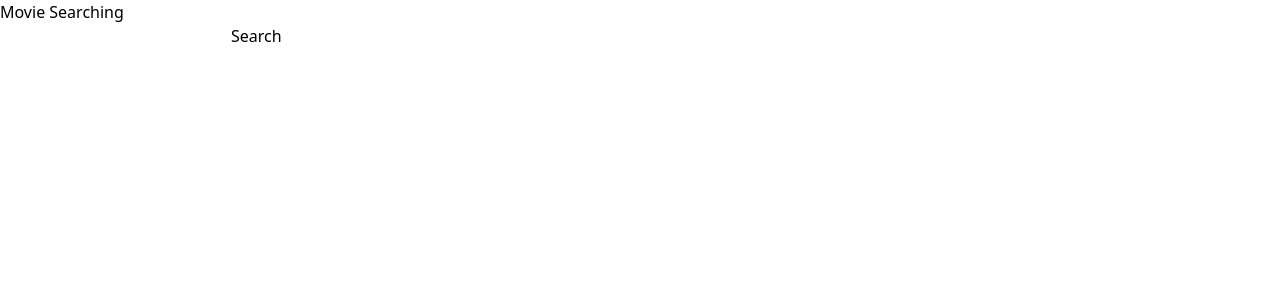
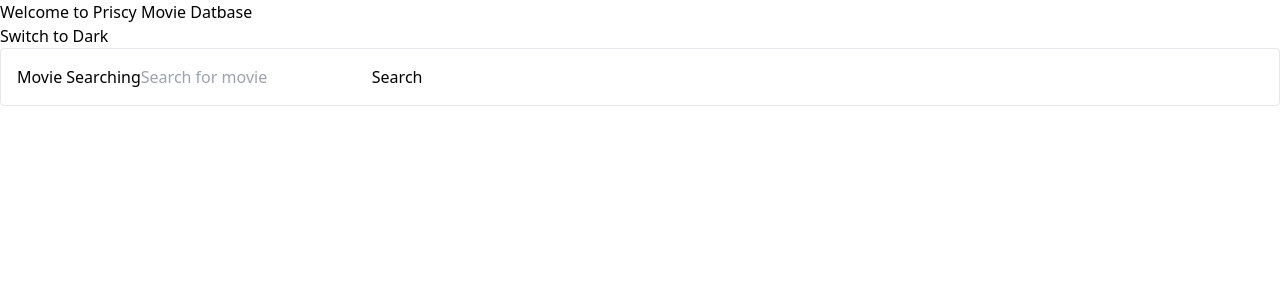
Before and after one commit to Priscy-code/Movie_react, a React (Vite) app: page / in a window 1280 px wide. Shown: the top 300 px of the page. Built offline with nearby package versions, Linux system fonts and the light colour scheme.

Commit message:
api intergation

```diff
--- a/src/App.jsx
+++ b/src/App.jsx
@@ -1,9 +1,31 @@
 import React from 'react'
 import SearchBar from './components/SearchBar'
+import { useEffect } from 'react';
+import { useState } from 'react';
 
 const App = () => {
+  const [theme, setTheme] = useState('light');
+
+  useEffect(() => {
+    const savedTheme = localStorage.getItem("theme") || "light";
+    setTheme(savedTheme);
+    document.documentElement.setAttribute("data-theme", savedTheme)
+  }, []);
+
+  const toggleTheme = () => {
+    const newTheme = theme === "light" ? "dark" : "light";
+    setTheme(newTheme);
+    document.documentElement.setAttribute("data-theme", newTheme);
+    localStorage.setItem("theme", newTheme)
+  }
   return (
-    <div>
+    <div className={`app-container ${theme}`}>
+      <header>
+        <h1>Welcome to Priscy Movie Datbase </h1>
+        <button onClick={toggleTheme}>
+          Switch to {theme === "light" ? "Dark" : "Light"}
+        </button>
+      </header>
       <SearchBar/>
     </div>
   )
--- a/src/components/MovieDetails.jsx
+++ b/src/components/MovieDetails.jsx
@@ -0,0 +1,29 @@
+const MovieDetails = ({movie}) => {
+    return(
+        <div>
+            <h2>{movie.Title} ({movie.Year})</h2>
+            <img src={movie.Poster} alt={movie.Title} />
+            <p><strong>Genre:</strong>{movie.Genre}</p>
+            <p><strong>Plot:</strong>{movie.Plot}</p>
+            <p><strong>Cast:</strong>{movie.Actors}</p>
+            <p><strong>Director:</strong>{movie.Director}</p>
+            <p><strong>Rating:</strong></p>
+
+           {movie.Ratings && Array.isArray(movie.Ratings) && movie.Ratings.length > 0 ?(
+            <ul>
+                {movie.Ratings.map((rating, index) => (
+                    <li key={index}>
+                        {rating.Source}: {rating.Value}
+                    </li>
+                ))}
+            </ul>
+           ): (
+            <p>No rating available</p>
+           )}
+        </div>
+
+    )
+
+}
+
+export default MovieDetails
--- a/src/components/SearchBar.jsx
+++ b/src/components/SearchBar.jsx
@@ -1,11 +1,12 @@
 import { useState } from "react"
 import axios from "axios";
+import MovieDetails from "./MovieDetails";
 
 const SearchBar = () => {
     const [search, setSearch] = useState('');
     const [userData, setUserdata] = useState([]);
     const [error, setError] = useState("");
-
+    const[selectedMovie, setSelectedMovie] = useState(null)
     // const handlesearch = (e) => {
     //     setSearch(e.target.value)
     // }
@@ -31,25 +32,42 @@ const SearchBar = () => {
     } catch (error) {
         setError("An error occurred while fetching movie data")
     }
+   };
+
+   const handleMovieClick = async (imdbID) => {
+    try{
+        const response = await axios.get(
+            `http://www.omdbapi.com/?i=${imdbID}&apikey=${apikey}`
+        );
+        if(response.data.Response === "True"){
+            setSelectedMovie(response.data)
+        }else{
+            setError(response.data.Error)
+        }
+    }catch{error}{
+        setError("An error occurred while fetching movie data")
+    }
    }
 
     return(
-        <div>
+        <div className="flex items-center p-4 rounded border">
             <h2>Movie Searching </h2>
             <input type="text"
             value= {search}
-            onChange={(e) => setSearch(e.target.value)} />
+            onChange={(e) => setSearch(e.target.value)}
+            placeholder="Search for movie" />
 
             <button onClick={handlesumbit}>Search</button>
             { error && <p>{error}</p>}
-            {userData.map((movie) => (
-                <div key = {movie.imdbID}>
+            {!selectedMovie && userData.map((movie) => (
+                <div key = {movie.imdbID} onClick={() =>handleMovieClick(movie.imdbID)}>
                     <img src={movie.Poster} alt={movie.Title} />
                     <h3>{movie.Title}</h3>
                     <p>Released: {movie.Year}</p>
 
                 </div>
             ))}
+            {selectedMovie && <MovieDetails movie={selectedMovie}/>}
         </div>
     )
  }
```
